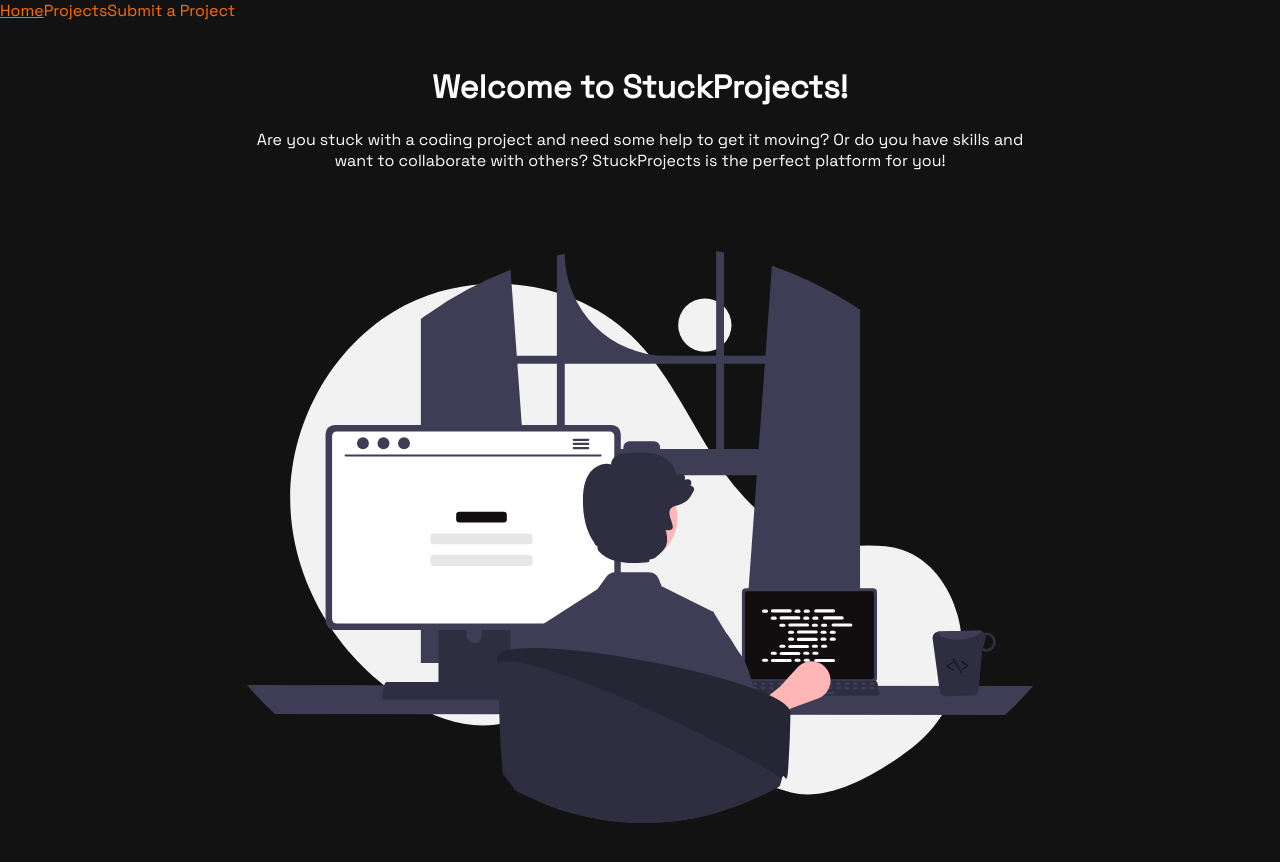
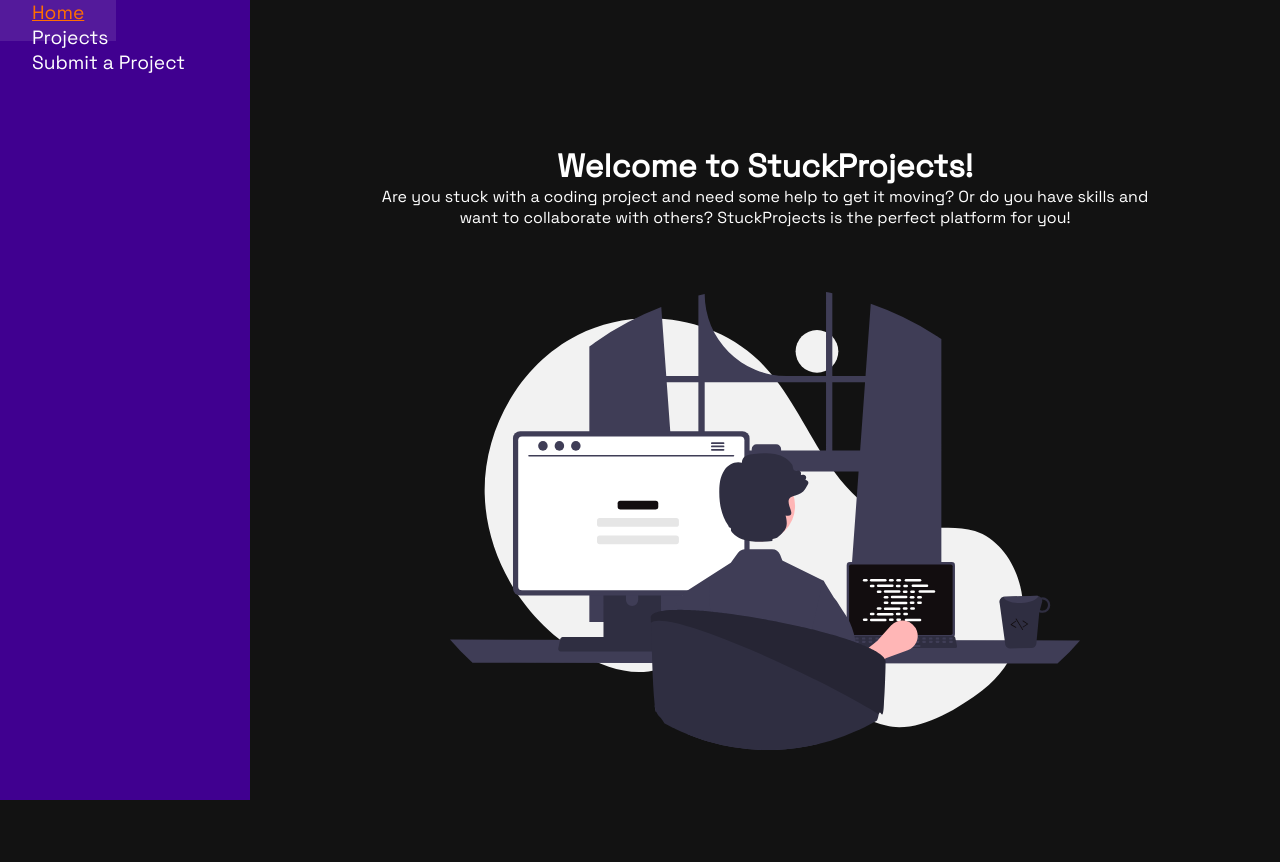
Before and after one commit to nerdynikhil/stuckprojects-fe, a React (Create React App) app: page / in a window 1280 px wide. Before the commit the page ends 828 px from the top, so only its background shows below. Built offline with nearby package versions, Linux system fonts and the light colour scheme.

Commit message:
change to vertical navbar

```diff
--- a/package.json
+++ b/package.json
@@ -9,6 +9,7 @@
     "@testing-library/user-event": "^13.5.0",
     "react": "^18.2.0",
     "react-dom": "^18.2.0",
+    "react-icons": "^4.10.1",
     "react-router-dom": "^5.2.0",
     "react-scripts": "5.0.1",
     "web-vitals": "^2.1.4"
--- a/src/App.js
+++ b/src/App.js
@@ -1,22 +1,30 @@
+// App.js
 import React from 'react';
 import { BrowserRouter as Router, Switch, Route } from 'react-router-dom';
+import Header from './components/Header';
 import LandingPage from './pages/LandingPage';
-import ProjectList from './pages/ProjectList';
-import SubmitProject from './pages/SubmitProject';
-import Header from './components/Header';
+import ProjectsPage from './pages/ProjectsPage';
+import SubmitProjectPage from './pages/SubmitProjectPage';
+import './css/App.css';
 
-function App() {
+const App = () => {
   return (
     <Router>
-      <Header />
-      <Switch>
-        <Route exact path="/" component={LandingPage} />
-        <Route exact path="/projects" component={ProjectList} />
-        <Route exact path="/submit" component={SubmitProject} />
-        {/* Add more routes for other pages */}
-      </Switch>
+      <div className="container">
+        {/* Vertical Navbar */}
+        <Header />
+
+        {/* Main Content */}
+        <main className="main-content">
+          <Switch>
+            <Route exact path="/" component={LandingPage} />
+            <Route path="/projects" component={ProjectsPage} />
+            <Route path="/submit" component={SubmitProjectPage} />
+          </Switch>
+        </main>
+      </div>
     </Router>
   );
-}
+};
 
 export default App;
--- a/src/components/Header.js
+++ b/src/components/Header.js
@@ -1,20 +1,26 @@
 // Header.js
 import React from 'react';
 import { Link } from 'react-router-dom';
-import '../css/header.css'; // Create a new header.css file for styling
-
+import '../css/header.css';
 
 const Header = () => {
   return (
     <header>
-      <nav>
-        <Link to="/">Home</Link>
-        <Link to="/projects">Projects</Link>
-        <Link to="/submit">Submit a Project</Link>
-        {/* Add more navigation links */}
+      <nav className="navbar">
+        <ul>
+          <li>
+            <Link to="/">Home</Link>
+          </li>
+          <li>
+            <Link to="/projects">Projects</Link>
+          </li>
+          <li>
+            <Link to="/submit">Submit a Project</Link>
+          </li>
+        </ul>
       </nav>
     </header>
   );
-}
+};
 
 export default Header;
--- /dev/null
+++ b/src/css/App.css
@@ -0,0 +1,26 @@
+/* src/css/App.css */
+
+/* Reset the default margin and padding */
+body, h1, h2, h3, h4, h5, h6, p, ul, li {
+    margin: 0;
+    padding: 0;
+  }
+
+  /* Create a flexbox layout */
+  .container {
+    display: flex;
+  }
+
+  /* Adjust the width of the vertical navbar */
+  .navbar {
+    flex-basis: 250px; /* Set the width of the navbar */
+    background-color: #400090; /* Yahoo purple color */
+    height: 100vh; /* Set the height to fill the viewport */
+    overflow: auto; /* Add scroll if the content exceeds the height */
+  }
+
+  /* Create a main content section */
+  .main-content {
+    flex: 1; /* Take up the remaining space */
+    padding: 2rem; /* Add some spacing around the content */
+  }
--- a/src/css/header.css
+++ b/src/css/header.css
@@ -3,22 +3,19 @@
 /* Style the navigation bar */
 .navbar {
     display: flex;
-    justify-content: space-around; /* Add space around the navbar items */
-    background-color: transparent;
-    padding: 1rem 0;
+    flex-direction: column; /* Switch to a vertical layout */
+    background-color: #400090; /* Yahoo purple color */
+    height: 100vh; /* Set the height to fill the viewport */
+    width: 250px; /* Adjust the width as per your design */
   }
 
-  /* Style the navigation links */
   .navbar a {
-    color: var(--primary-text-color);
+    color: #ffffff;
     font-size: 1.2rem;
     text-decoration: none;
-    padding: 0.5rem 1rem;
-    border-radius: 8px;
-    transition: background-color 0.3s ease;
+    padding: 1rem 2rem;
   }
 
-  /* Add hover effect to links */
   .navbar a:hover {
     background-color: rgba(255, 255, 255, 0.1);
     color: #ff6f00;
--- a/src/css/landing-page.css
+++ b/src/css/landing-page.css
@@ -5,7 +5,7 @@
     flex-direction: column;
     align-items: center;
     justify-content: center;
-    height: 100vh; /* Set the landing page height to fill the viewport */
+    height: 100vh;
   }
 
   .content {
@@ -14,7 +14,13 @@
     max-width: 800px;
   }
 
+  .image-container {
+    display: flex;
+    justify-content: center; /* Center the image horizontally */
+    align-items: center; /* Center the image vertically */
+    margin-top: 2rem;
+  }
+
   .programming-image {
-    max-width: 100%;
-    margin-top: 2rem; /* Add spacing between content and image */
+    max-width: 80%; /* Reduce the size of the SVG by 20% */
   }
```
Also changed, not shown: 1 other file (tests, documents, lock files or other folders).
